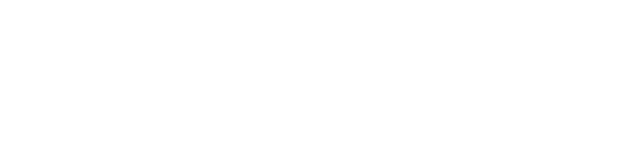
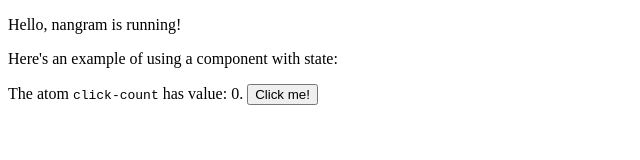
Before and after one commit to t-cool/nangram, a website: page docs/index.html in a window 1280 px wide. Shown: the whole page, without its empty margins (0-640 px from the left). Drawn offline with Linux system fonts and the light colour scheme; the site is published under a folder, as on GitHub Pages, so addresses that start at the root find nothing.

Commit message:
index.html を修正

```diff
--- a/docs/index.html
+++ b/docs/index.html
@@ -4,7 +4,7 @@
     <meta charset="UTF-8">
     <meta name="viewport" content="width=device-width, initial-scale=1">
     <link rel="icon" type="image/x-icon" href="favicon.ico">
-    <link rel="stylesheet" href="/css/style.css" type="text/css">
+    <link rel="stylesheet" href="./css/style.css" type="text/css">
     <title>nangram</title>
   </head>
   <body>
@@ -12,6 +12,6 @@
 
     <div id="app"></div>
 
-    <script src="/js/main.js" type="text/javascript"></script>
+    <script src="./js/main.js" type="text/javascript"></script>
   </body>
 </html>
```
